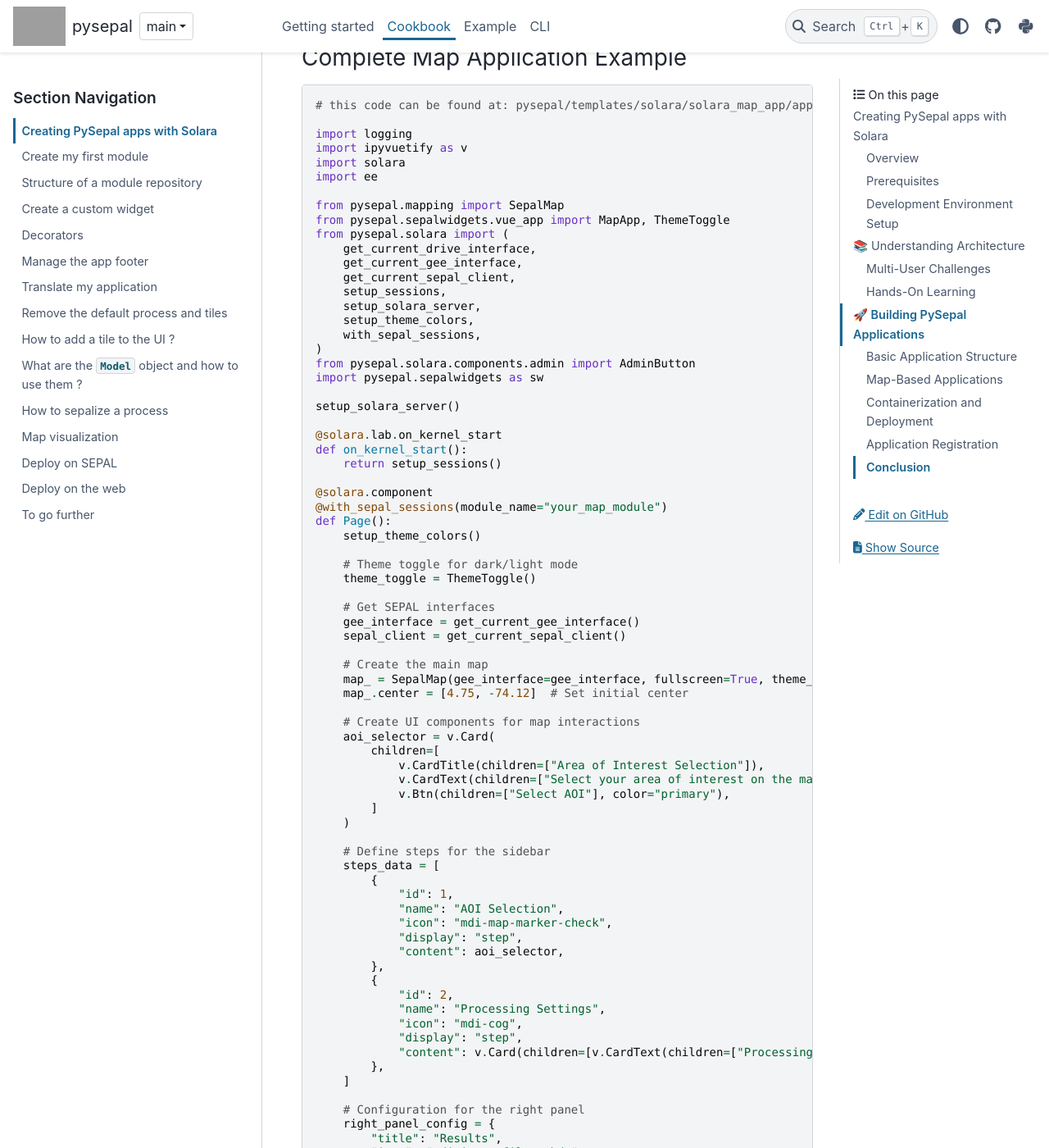
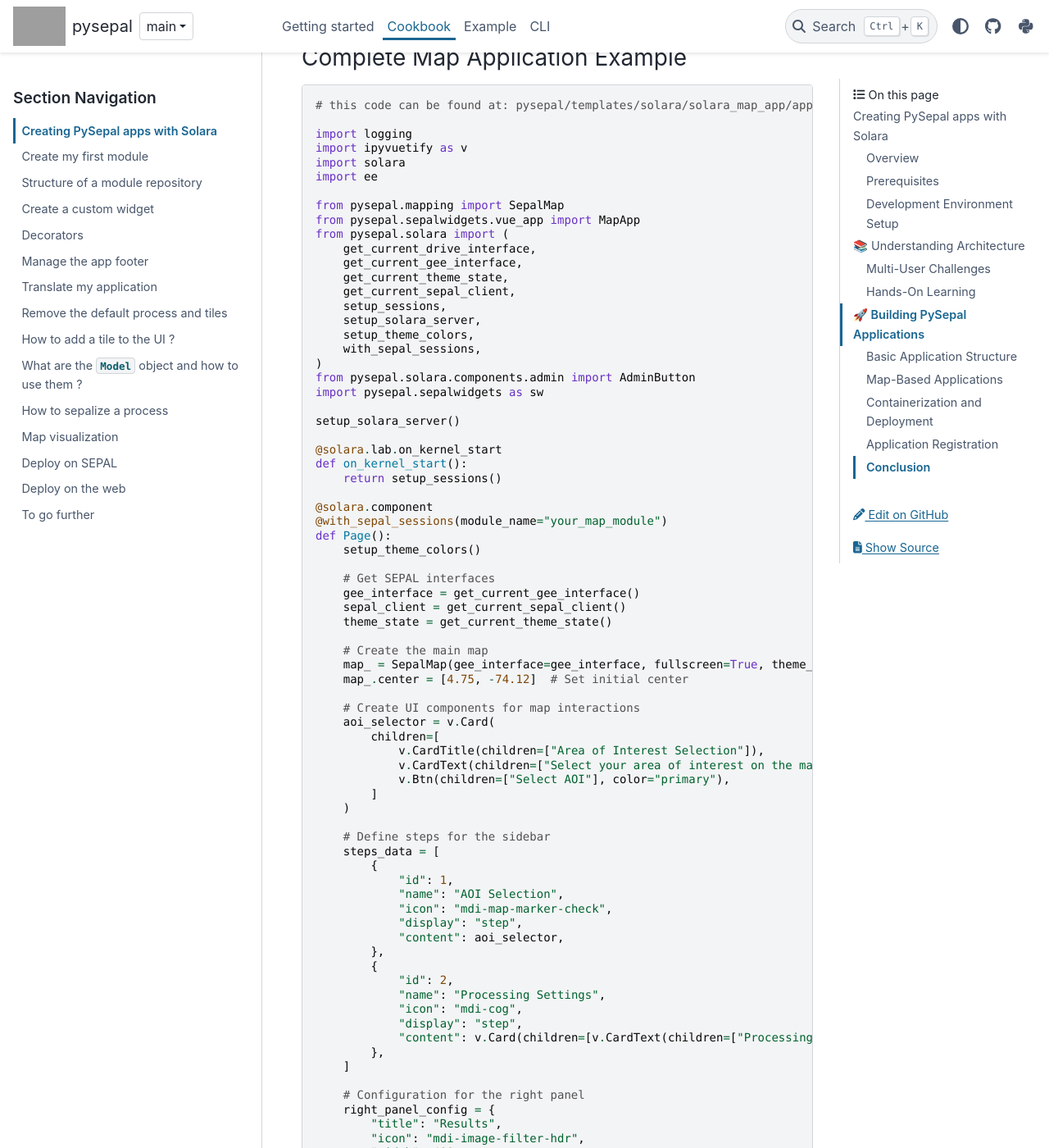
Before and after one commit to openforis/sepal_ui, a Sphinx documentation site: the page built from docs/source/tutorials/solara.rst, in a window 1280 px wide and 1400 px high, scrolled down 9098 px. Shown: the whole window at 82% size. Built offline with Sphinx 7.4.7 and the PyData theme 0.15.4, drawn with Linux system fonts in a browser that asks for light colours; pages that are not in the unit, such as notebooks, are missing from menus; the version number is read from the project's files by our own code; some of the changed text lies outside the part shown; grey boxes are pictures that could not be loaded.

Commit message:
refactor(templates): migrate solara_map_app to theme_state
Update the map app template (app.py, ui.ipynb) and the Solara tutorial
to consume session-backed get_current_theme_state() instead of the
deprecated ThemeToggle-driven wiring.

```diff
--- a/docs/source/tutorials/solara.rst
+++ b/docs/source/tutorials/solara.rst
@@ -306,10 +306,11 @@
     import ee
 
     from pysepal.mapping import SepalMap
-    from pysepal.sepalwidgets.vue_app import MapApp, ThemeToggle
+    from pysepal.sepalwidgets.vue_app import MapApp
     from pysepal.solara import (
         get_current_drive_interface,
         get_current_gee_interface,
+        get_current_theme_state,
         get_current_sepal_client,
         setup_sessions,
         setup_solara_server,
@@ -330,15 +331,13 @@
     def Page():
         setup_theme_colors()
 
-        # Theme toggle for dark/light mode
-        theme_toggle = ThemeToggle()
-
         # Get SEPAL interfaces
         gee_interface = get_current_gee_interface()
         sepal_client = get_current_sepal_client()
+        theme_state = get_current_theme_state()
 
         # Create the main map
-        map_ = SepalMap(gee_interface=gee_interface, fullscreen=True, theme_toggle=theme_toggle)
+        map_ = SepalMap(gee_interface=gee_interface, fullscreen=True, theme_state=theme_state)
         map_.center = [4.75, -74.12]  # Set initial center
 
         # Create UI components for map interactions
@@ -398,7 +397,7 @@
             right_panel_config=right_panel_config,
             right_panel_content=right_panel_content,
             right_panel_open=True,
-            theme_toggle=[theme_toggle],
+            theme_state=theme_state,
             dialog_width=750,
         )
 
```
Also changed, not shown: 2 other files.
